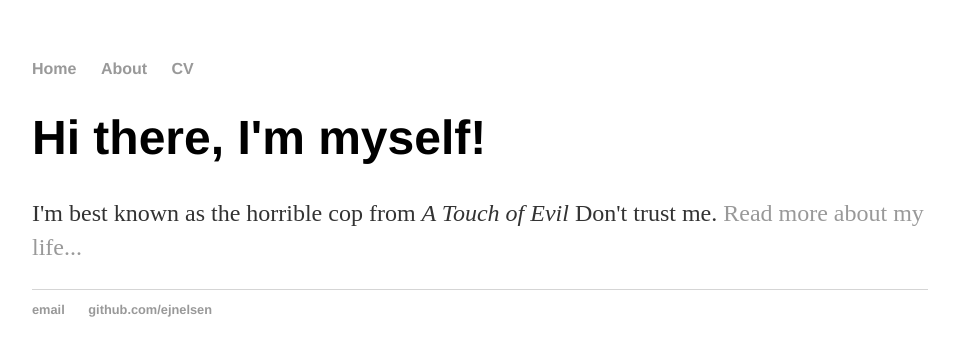
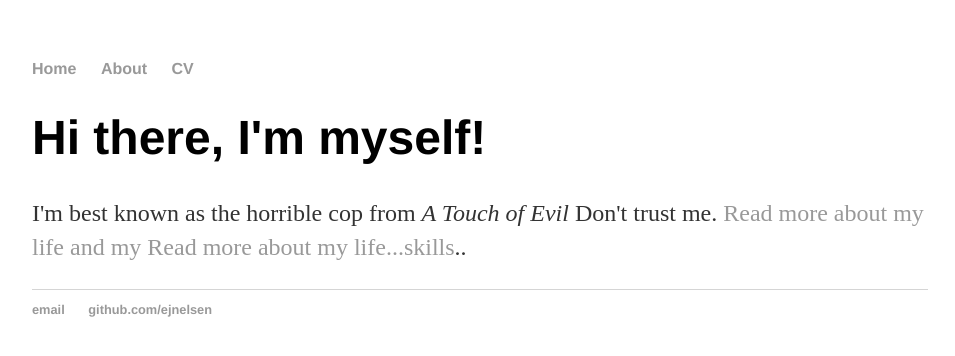
Before and after one commit to ejnelsen/ejnelsen.github.io, a Jekyll site: the page built from index.html, in a window 1280 px wide. Shown: the top 356 px of the page, without its empty margins (160-1115 px from the left). Built offline with Jekyll 4.4.1, drawn with Linux system fonts in a browser that asks for light colours.

Commit message:
Update index.html

```diff
--- a/index.html
+++ b/index.html
@@ -4,5 +4,5 @@ title: Erika Nelsen
 ---
 <div class="blurb">
 	<h1>Hi there, I'm myself!</h1>
-	<p>I'm best known as the horrible cop from <em>A Touch of Evil</em> Don't trust me. <a href="/about">Read more about my life...</a></p>
+	<p>I'm best known as the horrible cop from <em>A Touch of Evil</em> Don't trust me. <a href="/about">Read more about my life and my <a href="/cv">Read more about my life...skills</a>..</a></p>
 </div><!-- /.blurb -->
```
